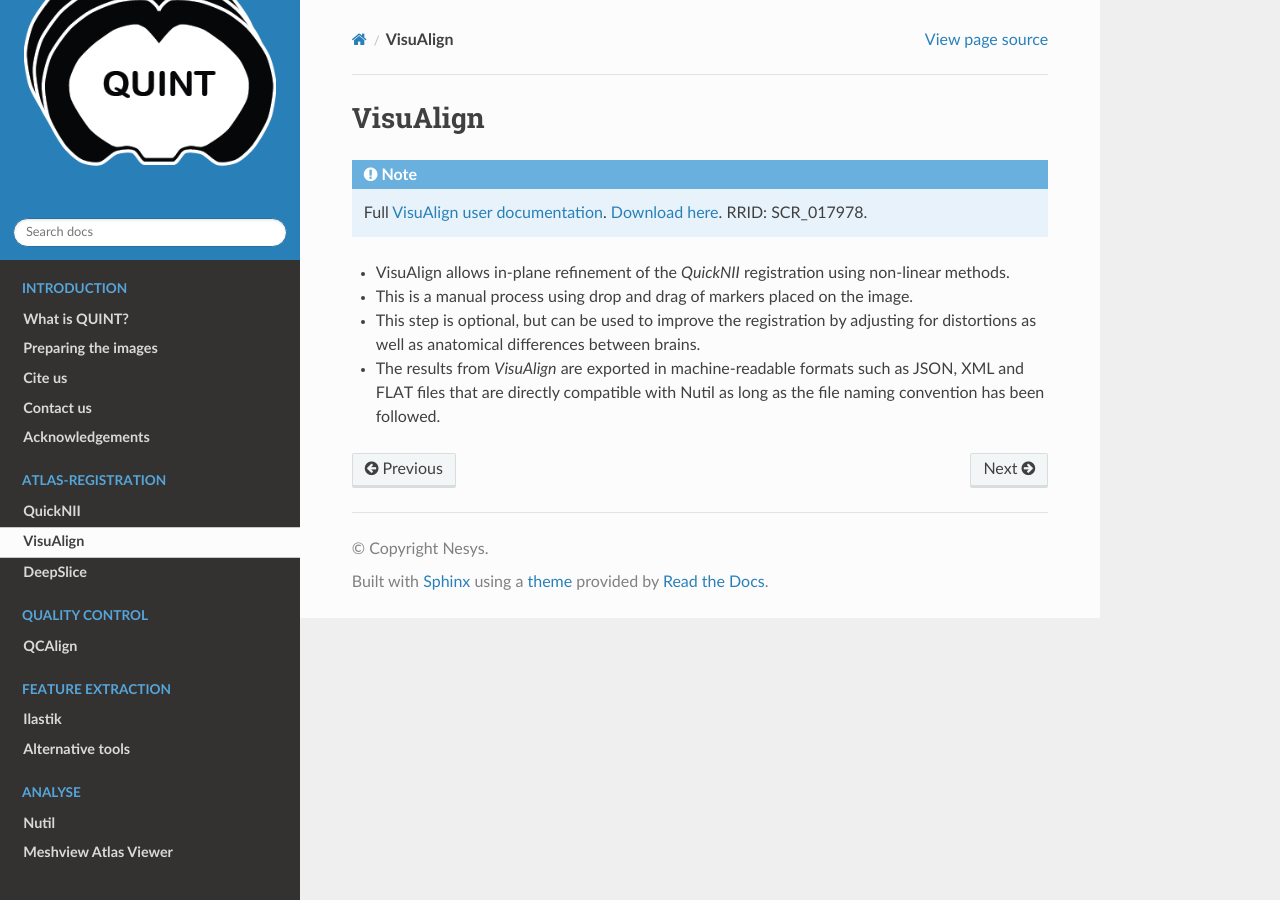
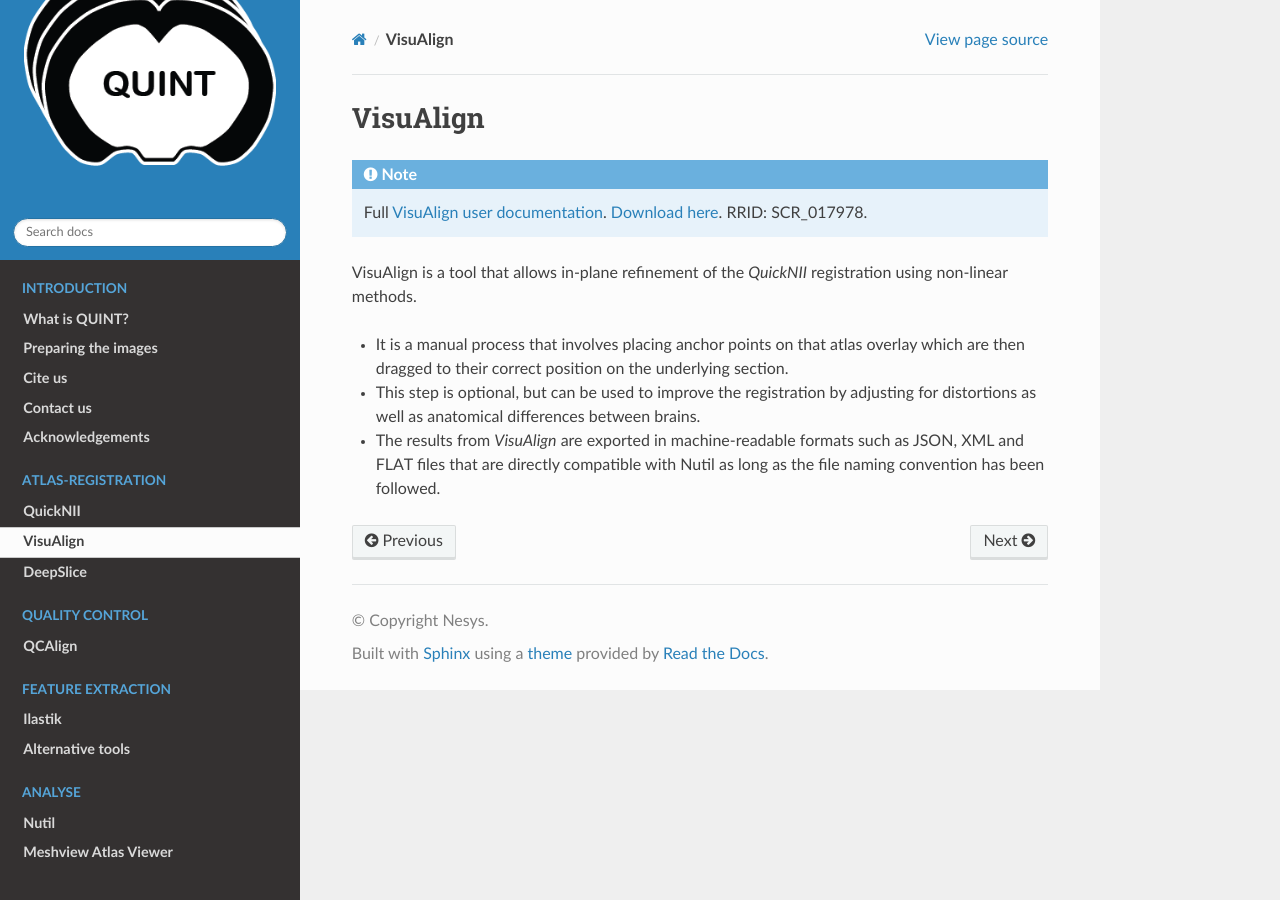
Before and after one commit to Neural-Systems-at-UIO/QUINT_workflow, a Sphinx documentation site: the page built from docs/VisuAlign.rst, in a window 1280 px wide. Built offline with Sphinx 7.4.7 and the Read the Docs theme 2.0.0, drawn with Linux system fonts in a browser that asks for light colours.

Commit message:
Update VisuAlign.rst

```diff
--- a/docs/VisuAlign.rst
+++ b/docs/VisuAlign.rst
@@ -6,7 +6,8 @@
    `Download here <https://www.nitrc.org/projects/visualign>`_.
    RRID: SCR_017978.
 
-* VisuAlign allows in-plane refinement of the *QuickNII* registration using non-linear methods.
-* This is a manual process using drop and drag of markers placed on the image.
+VisuAlign is a tool that allows in-plane refinement of the *QuickNII* registration using non-linear methods.
+
+* It is a manual process that involves placing anchor points on that atlas overlay which are then dragged to their correct position on the underlying section.
 * This step is optional, but can be used to improve the registration by adjusting for distortions as well as anatomical differences between brains.
 * The results from *VisuAlign* are exported in machine-readable formats such as JSON, XML and FLAT files that are directly compatible with Nutil as long as the file naming convention has been followed.
```
